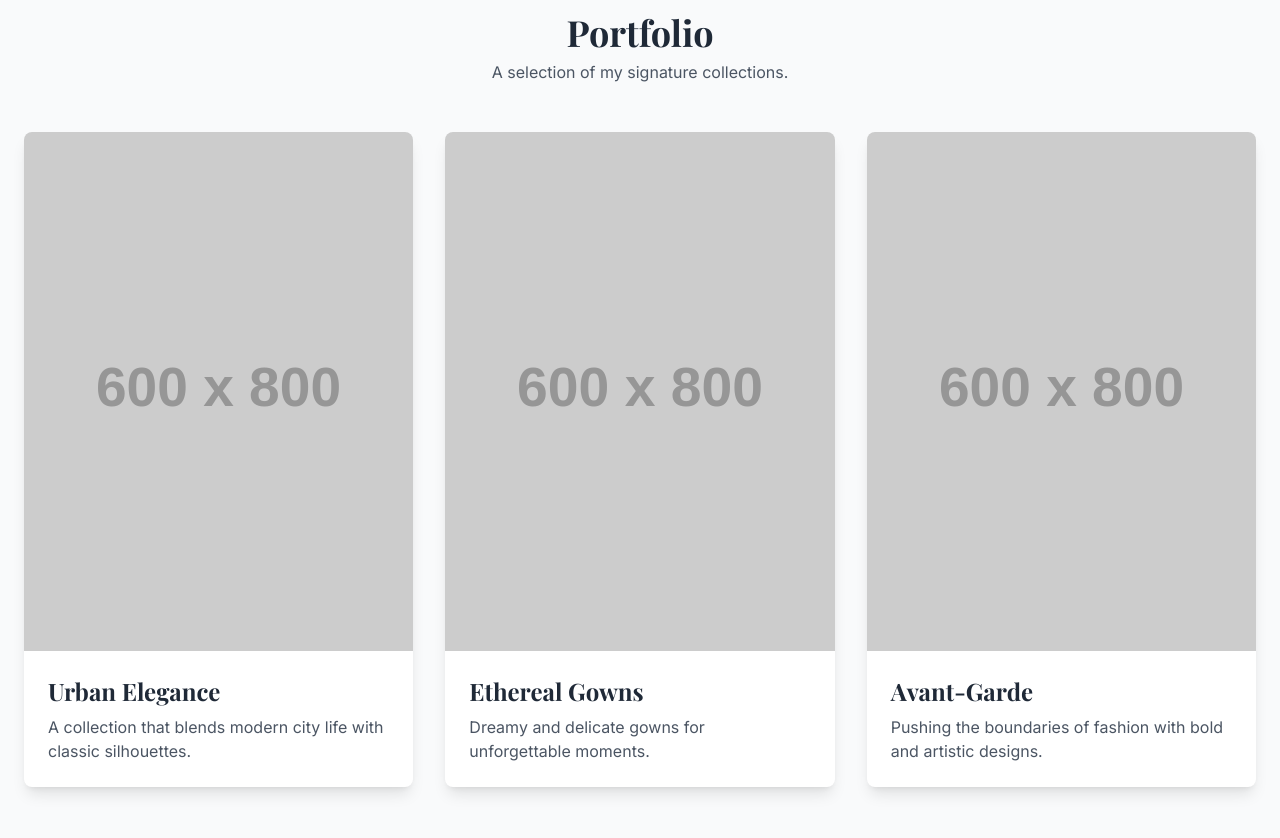
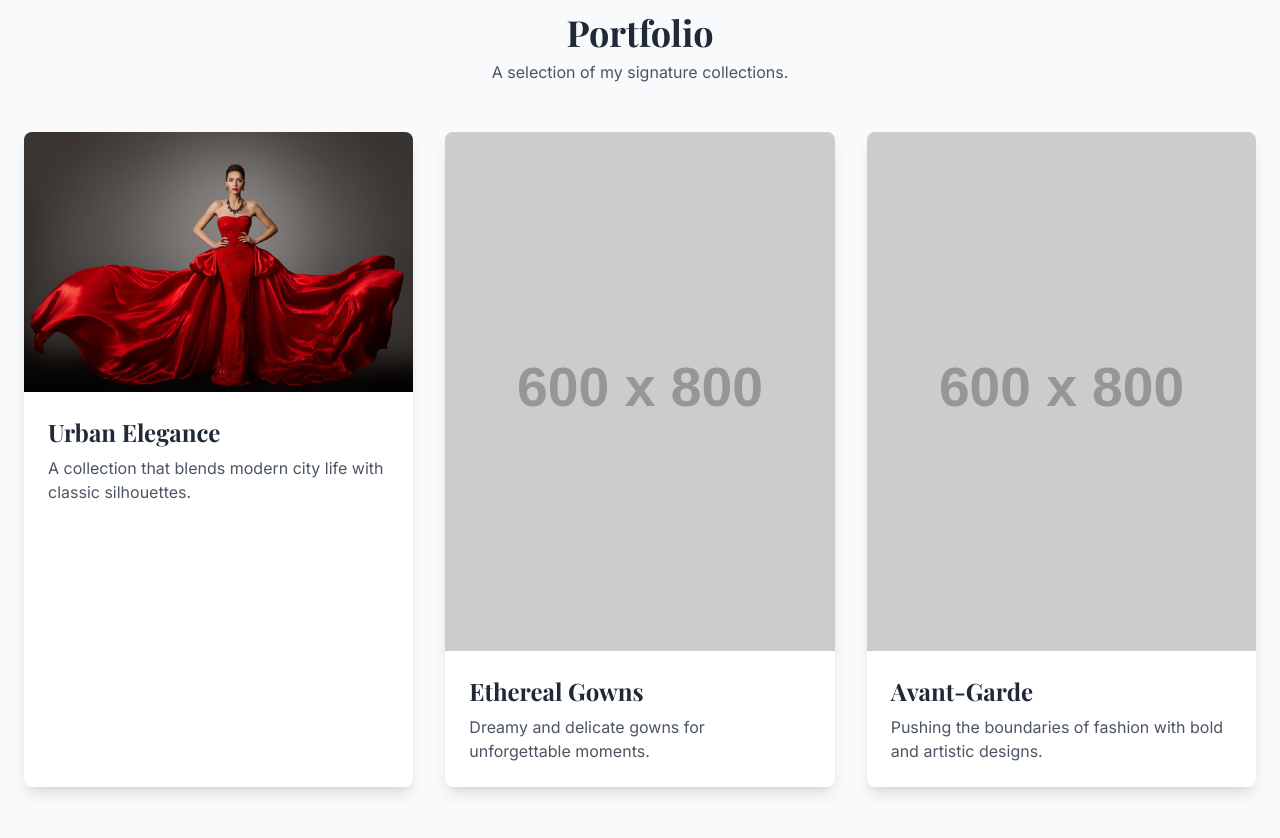
Before and after one commit to zibiridaviddelight-cyber/dabubu-signature, a plain HTML site: page index.html in a window 1280 px wide. Shown: the part 780-1618 px from the top of the page. Drawn offline with nearby package versions, Linux system fonts and the light colour scheme; placeholder pictures from the web are drawn by us.

Commit message:
Update index.html

```diff
--- a/index.html
+++ b/index.html
@@ -53,7 +53,7 @@
                 <div class="grid grid-cols-1 md:grid-cols-2 lg:grid-cols-3 gap-8">
                     <!-- Portfolio Item 1 -->
                     <div class="bg-white rounded-lg overflow-hidden shadow-lg gallery-img">
-                        <img src="360_F_252372949_wF016jZCxmO9eClldKatxjQSNlnTHEM3.jpeg" alt="Urban Elegance Collection" class="w-full h-auto object-cover" onerror="this.onerror=null;this.src='https://placehold.co/600x800/d1d5db/374151?text=Image+Not+Found';">
+                        <img src="360_F_252372949_wF016jZCxmO9eClldKatxjQSNlnTHEM3.jpg" alt="Urban Elegance Collection" class="w-full h-auto object-cover" onerror="this.onerror=null;this.src='https://placehold.co/600x800/d1d5db/374151?text=Image+Not+Found';">
                         <div class="p-6">
                             <h3 class="text-2xl font-playfair font-semibold mb-2">Urban Elegance</h3>
                             <p class="text-gray-600">A collection that blends modern city life with classic silhouettes.</p>
```
